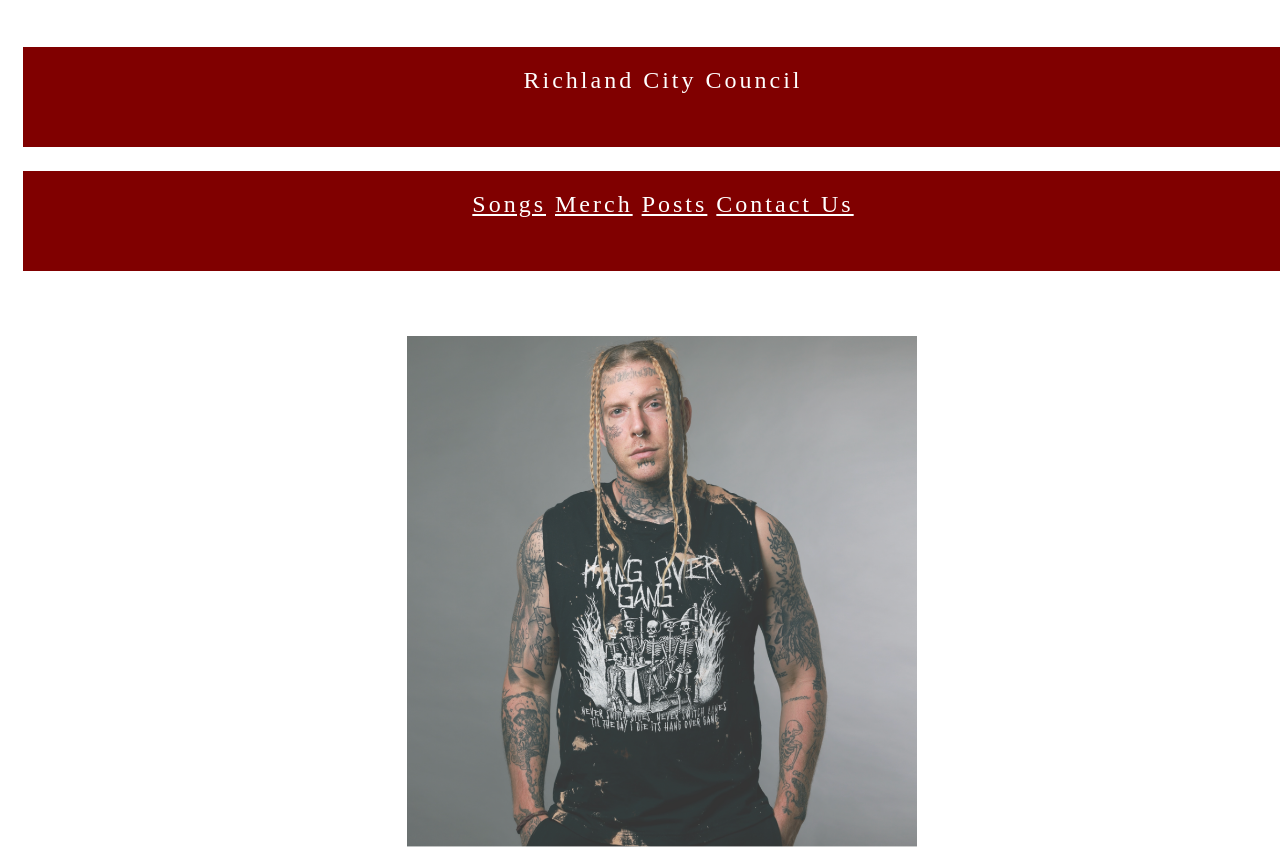
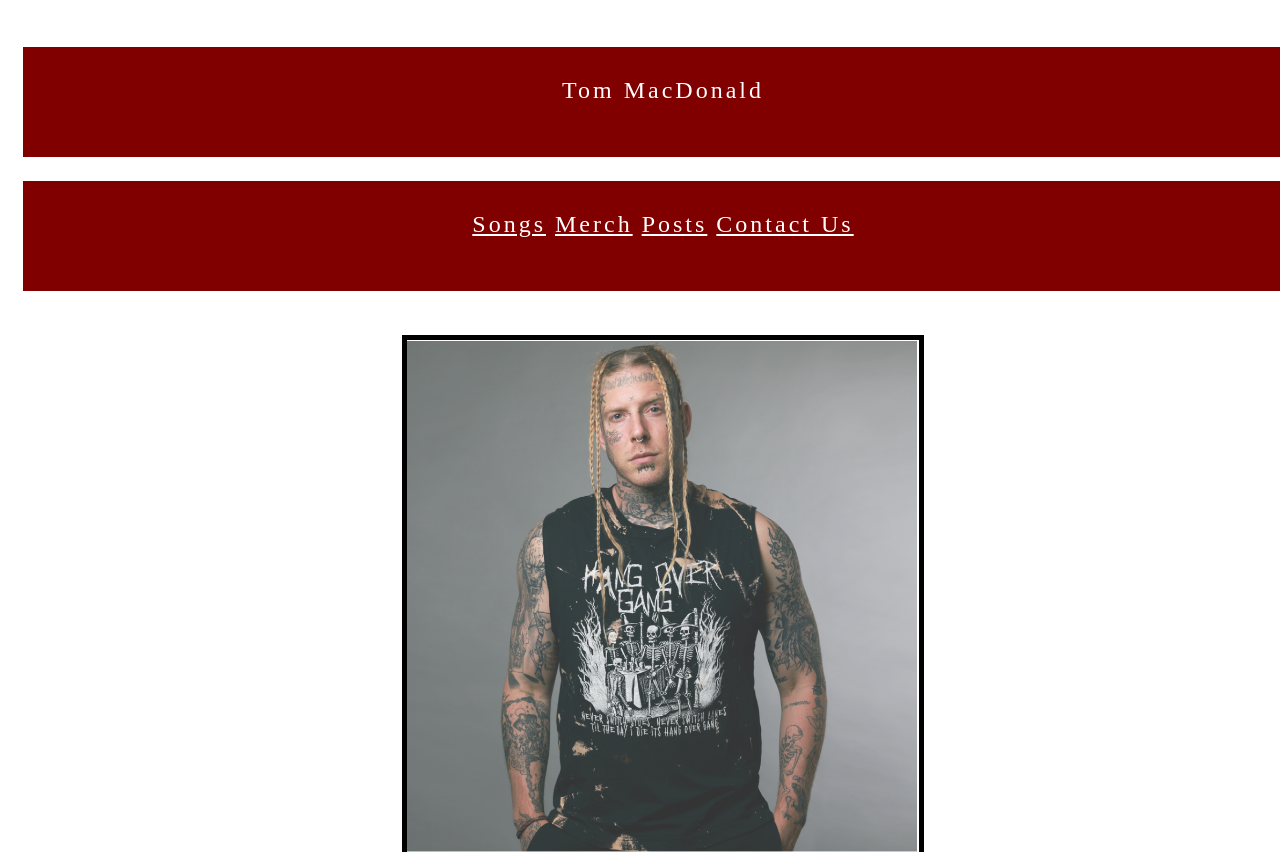
Before and after one commit to jillwilliams/learning-project, a plain HTML site: page index.html in a window 1280 px wide. Shown: the top 852 px of the page. Drawn offline with Linux system fonts and the light colour scheme; a web font is replaced by a local one.

Commit message:
second draft

```diff
--- a/index.html
+++ b/index.html
@@ -12,7 +12,7 @@
     Unicode="U+30FB, UTF-8: E3 83 BB"
     Unicode="U+2264, UTF-8: E2 89 A4"
     Unicode="U+21D2, UTF-8: E2 87 92">
-    <title>Richland City Council
+    <title>Tom MacDonald
     </title>
     <link rel="preconnect" href="https://fonts.googleapis.com">
     <link rel="preconnect" href="https://fonts.gstatic.com" crossorigin>
@@ -25,7 +25,7 @@
 <body>
     <div id="openingContainer">
         <p id="title">
-            Richland City Council
+            Tom MacDonald
         </p>
         <div>
             <nav id="title">
--- a/styles.css
+++ b/styles.css
@@ -3,8 +3,8 @@
     font-family: 'Indie+Flower';
     color: white;
     background-color: maroon;
-    height: 60px;
-    padding: 20px;
+    height: 50px;
+    padding: 30px 20px;
 }
 #title1 {
     font-size: 1.5rem;
@@ -17,9 +17,11 @@
 #hero {
     width: 40%;
     height: 40%;
-    padding-top: 40px;
+    margin-top: 20px;
     align-items: center;
+    border: solid black 5px;
 }
+
 #merchOne {
     width: 20%;
     padding: 40px;
```
